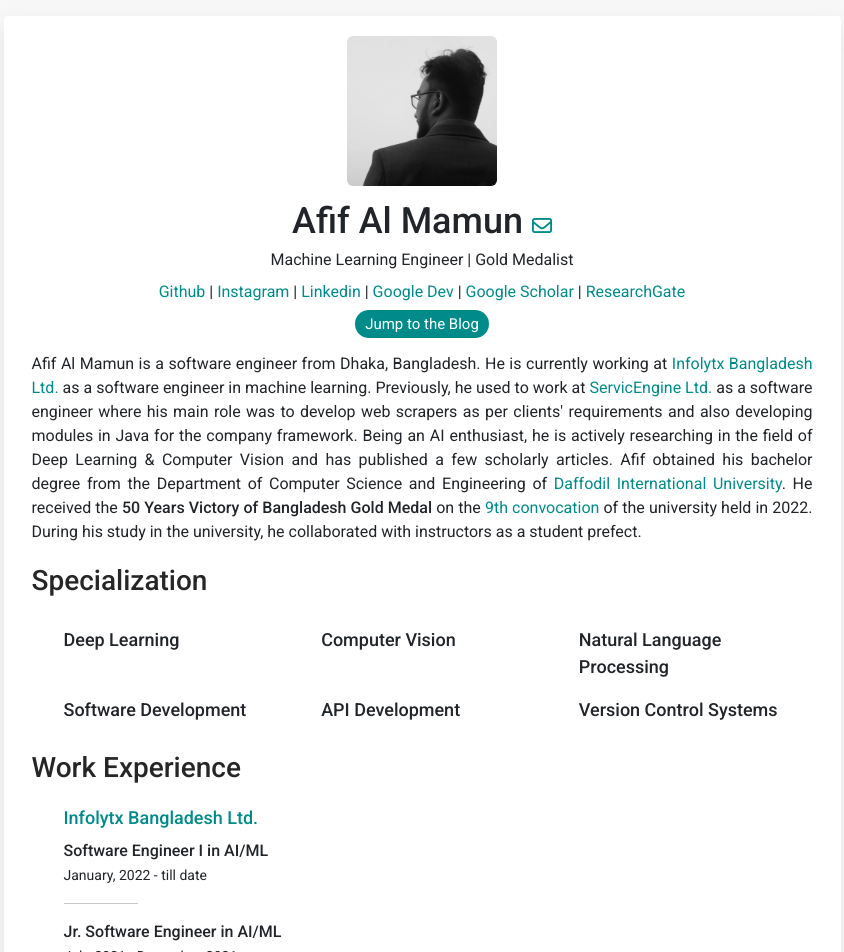
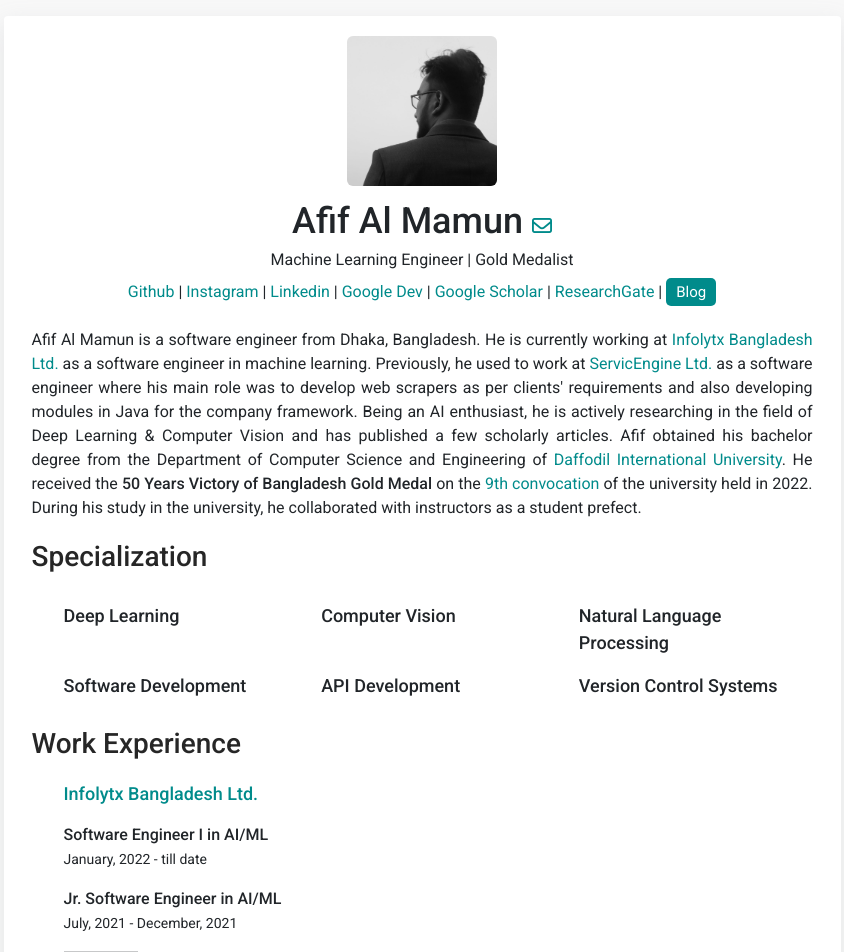
Before and after one commit to afifaniks/afifaniks-github-io-old, a React (Create React App) app: page / in a window 1280 px wide. Shown: the top 952 px of the page, without its empty margins (218-1062 px from the left). Built offline with nearby package versions, Linux system fonts and the light colour scheme.

Commit message:
Update UI

```diff
--- a/src/components/Experience/index.js
+++ b/src/components/Experience/index.js
@@ -8,20 +8,20 @@ class ExperienceHolder extends Component {
                 <h3 className="section-title">Work Experience</h3>
                 <ul>
                     {
-                        this.props.experiences.map((workExperience) => <li key={workExperience.companyName}>
+                        this.props.experiences.map((workExperience, index) => <li key={workExperience.companyName}>
                             <p className="key-element" >
                                 <a href={workExperience.companyWebsite}>
                                     {workExperience.companyName}
                                 </a>
                             </p>
                             {
-                                workExperience.history.map((history, index) => <div key={history.designation} className="text-left">
+                                workExperience.history.map((history) => <div key={history.designation} className="text-left mt-3">
                                     <p className="m-0 p-0"><b>{history.designation}</b></p>
                                     <small>{history.from} - {history.to}</small>
-                                    {
-                                        index < workExperience.history.length - 1 ? <hr className="width-20"/> : <></>
-                                    }
                                 </div>)
+                            }
+                            {
+                                index < workExperience.history.length - 1 ? <hr className="width-20"/> : <></>
                             }
                         </li>)
                     }
--- a/src/components/Opinion/index.js
+++ /dev/null
@@ -1,33 +0,0 @@
-import React, { Component } from "react";
-import PropTypes from "prop-types";
-
-class OpinionHolder extends Component {
-    render() {
-        return (
-            <div>
-                <h3 className="section-title">Opinions</h3>
-                <div className="container">
-                    <div className="opinion-quote p-l-2">
-                        {
-                            this.props.opinions.map((opinion) => <div className="row d-flex align-items-center quote-style justify-text p-2"
-                                key={opinion.provider}>
-                                <div className="col m-1">
-                                    <figure className="note note-primary">
-                                        <p>{opinion.body}</p>
-                                        <p className="blockquote-footer mt-1">{opinion.provider}</p>
-                                    </figure>
-                                </div>
-                            </div>)
-                        }
-                    </div>
-                </div>
-            </div>
-        );
-    }
-}
-
-OpinionHolder.propTypes = {
-    opinions: PropTypes.array
-};
-
-export default OpinionHolder;
--- a/src/components/Profile/index.css
+++ b/src/components/Profile/index.css
@@ -24,9 +24,10 @@
 .bg-highlight {
     background: darkcyan;
     padding: 5px 10px;
-    border-radius: 14px;
+    border-radius: 5px;
     color: white;
     font-size: 15px;
+    transition: 0.5s;
 }
 
 .bg-highlight:hover {
--- a/src/components/Profile/index.js
+++ b/src/components/Profile/index.js
@@ -12,7 +12,7 @@ import PublicationHolder from "../Publication";
 import CertificationHolder from "../Certification";
 import SpecializationHolder from "../Specialization";
 import ProjectsHolder from "../Project";
-import OpinionHolder from "../Opinion";
+import RecommendationHolder from "../Recommendations";
 
 class ProfileView extends Component {
     constructor(props) {
@@ -59,7 +59,7 @@ class ProfileView extends Component {
                         {this.state.headline}
                     </div>
                     <div className="container">
-                        <div className="m-2">
+                        <div className="m-2 mb-4">
                             <SocialWidget socialLinks={this.state.socialLinks} />
                         </div>
                         <BioCard bio={boldFormatter(urlFormatter(this.state.bio))} />
@@ -70,7 +70,7 @@ class ProfileView extends Component {
                         <PublicationHolder publications={this.state.publications} />
                         <ProjectsHolder projects={this.state.projects} />
                         <CertificationHolder certifications={this.state.certifications} />
-                        <OpinionHolder opinions={this.state.opinions}/>
+                        <RecommendationHolder opinions={this.state.opinions}/>
                     </div>
                 </div>
             </div>
--- /dev/null
+++ b/src/components/Recommendations/index.js
@@ -0,0 +1,33 @@
+import React, { Component } from "react";
+import PropTypes from "prop-types";
+
+class RecommendationHolder extends Component {
+    render() {
+        return (
+            <div>
+                <h3 className="section-title">Recommendations</h3>
+                <div className="container">
+                    <div className="opinion-quote p-l-2">
+                        {
+                            this.props.opinions.map((opinion) => <div className="row d-flex align-items-center quote-style justify-text p-2"
+                                key={opinion.provider}>
+                                <div className="col m-1">
+                                    <figure className="note note-primary">
+                                        <p>{opinion.body}</p>
+                                        <p className="blockquote-footer mt-1">{opinion.provider}</p>
+                                    </figure>
+                                </div>
+                            </div>)
+                        }
+                    </div>
+                </div>
+            </div>
+        );
+    }
+}
+
+RecommendationHolder.propTypes = {
+    opinions: PropTypes.array
+};
+
+export default RecommendationHolder;
--- a/src/components/Social/index.js
+++ b/src/components/Social/index.js
@@ -8,17 +8,10 @@ class SocialWidget extends Component {
             <div className="d-inline-block">
                 {
                     this.props.socialLinks
-                    && Object.keys(this.props.socialLinks).map((profile, index) => {
-                        if (index > 0) {
-                            return (
-                                <span key={profile}> | <a href={ this.props.socialLinks[profile] }>{ profile }</a></span>);
-                        }
-                        return <a key={profile} href={ this.props.socialLinks[profile] }>{ profile }</a>;
-                    })
+                    // eslint-disable-next-line array-callback-return
+                    && Object.keys(this.props.socialLinks).map((profile) => <span key={profile}><a href={ this.props.socialLinks[profile] }>{ profile }</a> | </span>)
                 }
-                <div className="m-2">
-                    <a href="https://afifaniks.github.io/blog" className="bg-highlight">Jump to the Blog</a>
-                </div>
+                <a href="https://afifaniks.github.io/blog" className="bg-highlight">Blog</a>
             </div>
         );
     }
--- a/src/statics/PROFILE_DATA.js
+++ b/src/statics/PROFILE_DATA.js
@@ -273,6 +273,10 @@ const PROFILE_DATA = Object.freeze({
             provider: "Mustafa Tawheed, Team Lead (Software Development, ServicEngine Ltd.)"
         },
         {
+            body: "I have known Mamun for more than three years as a student. I first encountered him when he was in my Artificial Intelligence Course. He was one of the most attentive students in that course. His problem-solving ability impressed me. After that, he did some tremendous research work on music genre analysis with machine learning which made him different from others.",
+            provider: "Shahariar Rabby (Ph.D. student and Blazer Fellow, University of Alabama at Birmingham)"
+        },
+        {
             body: "Knowledgeable and competent! I know Afif since his early years at university, and his undergrad thesis was under my supervision. He has always been a self-learner, proactive, and needed very little guidance. I wish him the very best in his future endeavours.",
             provider: "Subroto Nag Pinku (Research Assistant, University of Saskatchewan)"
         },
```
